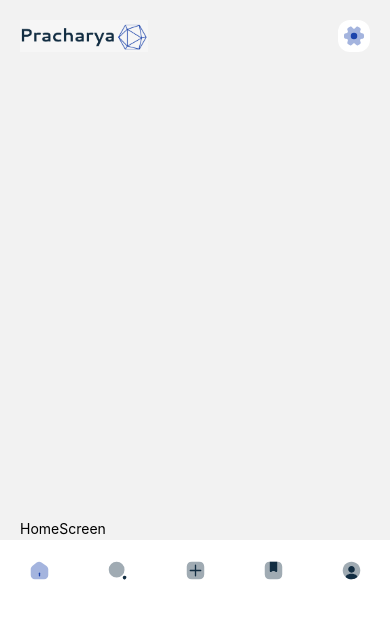
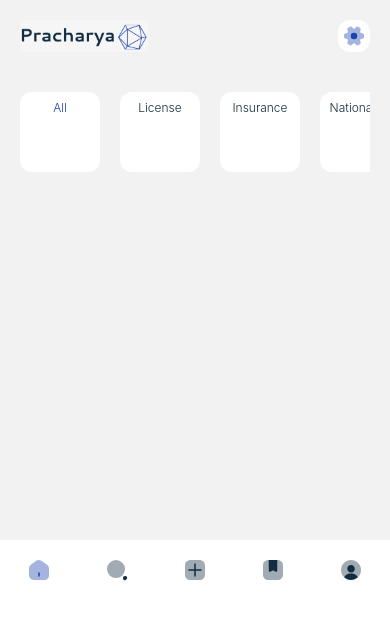
Before and after one commit to Nimesh-bot/Pracharya-Client, a React Native app: screen /Tab in a window 390 px wide. Shown: the top 618 px of the page. Built offline with nearby package versions, Linux system fonts and the light colour scheme.

Commit message:
feat: categories grid

```diff
--- a/App.tsx
+++ b/App.tsx
@@ -1,6 +1,6 @@
 import React from 'react';
 import { useFonts } from 'expo-font';
-import { View } from 'react-native';
+import { SafeAreaView, View } from 'react-native';
 import { StatusBar } from 'expo-status-bar';
 import { SafeAreaProvider } from 'react-native-safe-area-context';
 
@@ -19,6 +19,7 @@ export default function App() {
 
   return (
     <SafeAreaProvider>
+      <SafeAreaView>
         <View style={{
           backgroundColor: (tailwindConfig as any).theme?.colors.light,
         }}>
@@ -44,6 +45,7 @@ export default function App() {
             <RootNavigator />
           </View>
         </View>
+      </SafeAreaView>
     </SafeAreaProvider>
   );
 }
--- a/src/@types/home.d.ts
+++ b/src/@types/home.d.ts
@@ -2,4 +2,5 @@ export interface CategoryCardProps {
     title: string;
     icon: JSX.Element;
     active?: boolean;
+    onPress?: () => void;
 }
--- a/src/components/AppBar.tsx
+++ b/src/components/AppBar.tsx
@@ -4,7 +4,6 @@ import { SettingsIcon } from '../../assets/icons/svg-icons'
 
 const AppBar = () => {
   return (
-    <ScrollView>
     <View className='w-full flex-row justify-between items-center p-xl'>
       <View className='h-8 w-32'>
         <Image
@@ -17,7 +16,6 @@ const AppBar = () => {
         <SettingsIcon width={24} height={24} active={true} />
       </View>
     </View>
-    </ScrollView>
   )
 }
 
--- a/src/libs/constants.ts
+++ b/src/libs/constants.ts
@@ -1,5 +1,7 @@
 import { Dimensions } from "react-native";
 import Constants from "expo-constants";
+
+import { AirplaneSquareIcon, CarIcon, MenuIcon, PersonalCardIcon, SecurityIcon } from "../../assets/icons/svg-icons";
 
 export const SCREEN_HEIGHT = Dimensions.get("screen").height; // device height
 export const WINDOW_HEIGHT = Dimensions.get("window").height;
@@ -26,4 +28,42 @@ export const monthNames: string[] = [
     "Chaitra",
 ];
 
+export const categoryLists: any[] = [
+    {
+        id: 1,
+        name: "All",
+        icon: MenuIcon,
+    },
+    {
+        id: 2,
+        name: "License",
+        iconName: CarIcon,
+    },
+    {
+        id: 3,
+        name: "Insurance",
+        iconName: SecurityIcon,
+    },
+    {
+        id: 4,
+        name: "National ID",
+        iconName: PersonalCardIcon,
+    },
+    {
+        id: 5,
+        name: "Passport",
+        iconName: PersonalCardIcon,
+    },
+    {
+        id: 6,
+        name: "VISA",
+        iconName: AirplaneSquareIcon,
+    },
+    {
+        id: 7,
+        name: "Citizenship",
+        iconName: PersonalCardIcon,
+    }
+]
+
 export const STATUS_BAR_HEIGHT = Constants.statusBarHeight;
--- a/src/navigator/TabNavigator.tsx
+++ b/src/navigator/TabNavigator.tsx
@@ -26,7 +26,7 @@ const TabNavigator = () => {
         },
         tabBarShowLabel: false,
         tabBarIcon: ({ focused }) => {
-          return <TabNavigationIcons name={route.name} size={21} active={focused} />
+          return <TabNavigationIcons name={route.name} size={24} active={focused} />
         },
       })}
     >
--- a/src/screens/HomeScreen/components/Categories/Card.tsx
+++ b/src/screens/HomeScreen/components/Categories/Card.tsx
@@ -1,15 +1,15 @@
-import { View, Text } from 'react-native'
+import { TouchableOpacity, Text } from 'react-native'
 import React from 'react'
 import { CategoryCardProps } from 'src/@types/home'
 
-const Card = ({ icon, title, active }: CategoryCardProps) => {
+const Card = ({ icon, title, active, onPress }: CategoryCardProps) => {
   return (
-    <View className='flex flex-col w-16 h-16 bg-white items-center'>
+    <TouchableOpacity className='flex flex-col w-20 h-20 p-sm rounded-md bg-white items-center' onPress={onPress}>
         {icon}
         <Text className={`text-sm font-light ${active ? 'text-blue' : 'text-dark'}`}>
             {title}
         </Text>
-    </View>
+    </TouchableOpacity>
   )
 }
 
--- a/src/screens/HomeScreen/components/Categories/Grid.tsx
+++ b/src/screens/HomeScreen/components/Categories/Grid.tsx
@@ -0,0 +1,35 @@
+import { ScrollView } from 'react-native'
+import React from 'react'
+import { categoryLists } from '../../../../libs/constants'
+
+import Card from './Card'
+
+const Grid = () => {
+    const [selected, setSelected] = React.useState(1)
+
+    return (
+        <ScrollView
+            horizontal={true}
+            showsHorizontalScrollIndicator={false}
+            contentContainerStyle={{
+                flexDirection: 'row',
+                gap: 20,
+                alignItems: 'center',
+            }}
+        >
+            {
+                categoryLists.map((category, index) => (
+                    <Card
+                        key={index}
+                        icon={category.iconName}
+                        title={category.name}
+                        active={selected === category.id}
+                        onPress={() => setSelected(category.id)}
+                    />
+                ))
+            }
+        </ScrollView>
+    )
+}
+
+export default Grid
--- a/src/screens/HomeScreen/index.tsx
+++ b/src/screens/HomeScreen/index.tsx
@@ -1,13 +1,14 @@
 import { View, Text } from 'react-native'
 import React from 'react'
 import AppBar from '../../components/AppBar'
+import Grid from './components/Categories/Grid'
 
 const HomeScreen = () => {
   return (
     <>
       <AppBar />
-      <View className='h-1 p-xl'>
-        <Text>HomeScreen</Text>
+      <View className='p-xl'>
+        <Grid />
       </View>
     </>
   )
```
Also changed, not shown: assets/icons/svg-icons.js (+100 -29 lines). Lines whose indentation alone changed are shown as unchanged.
